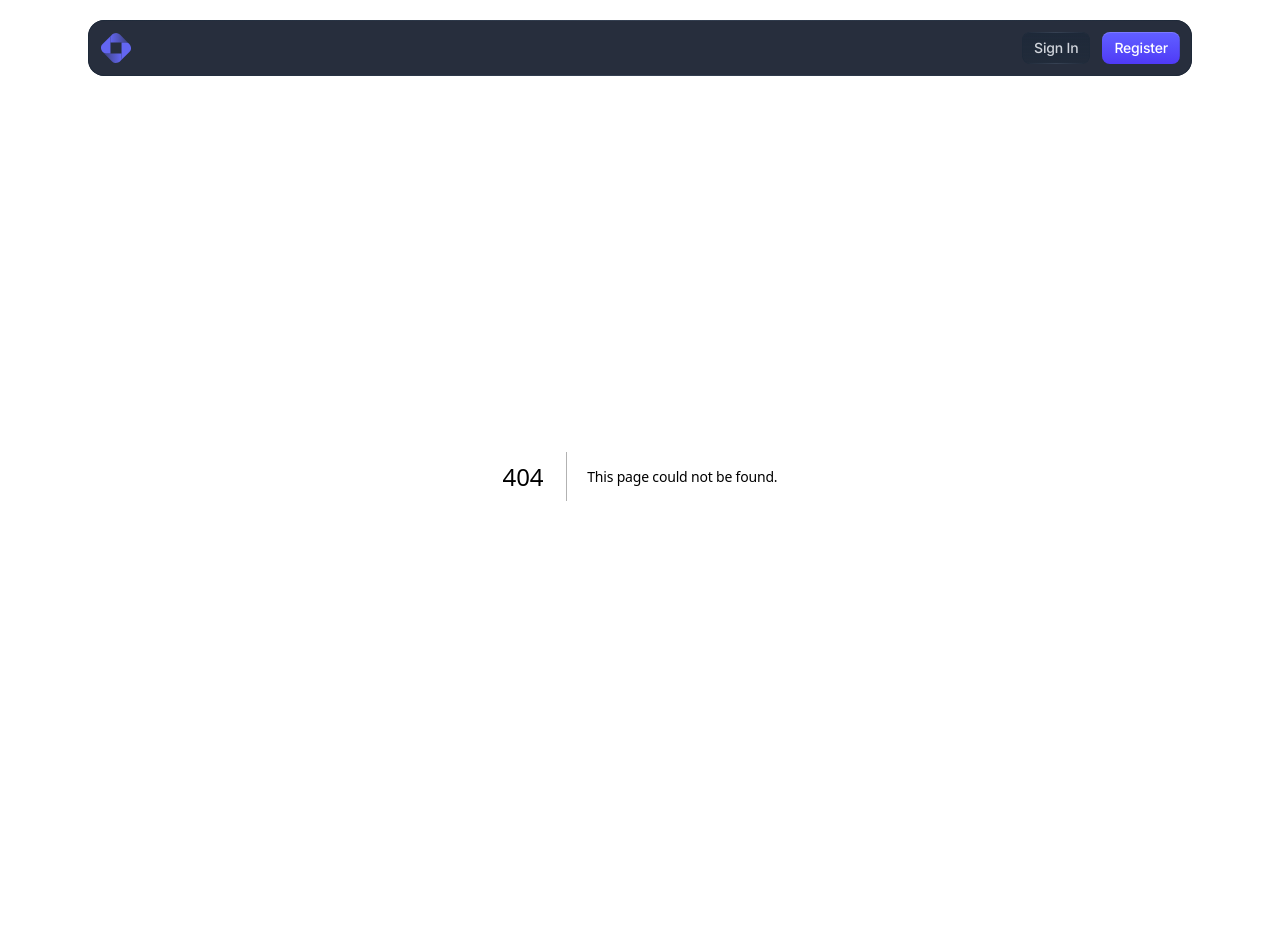
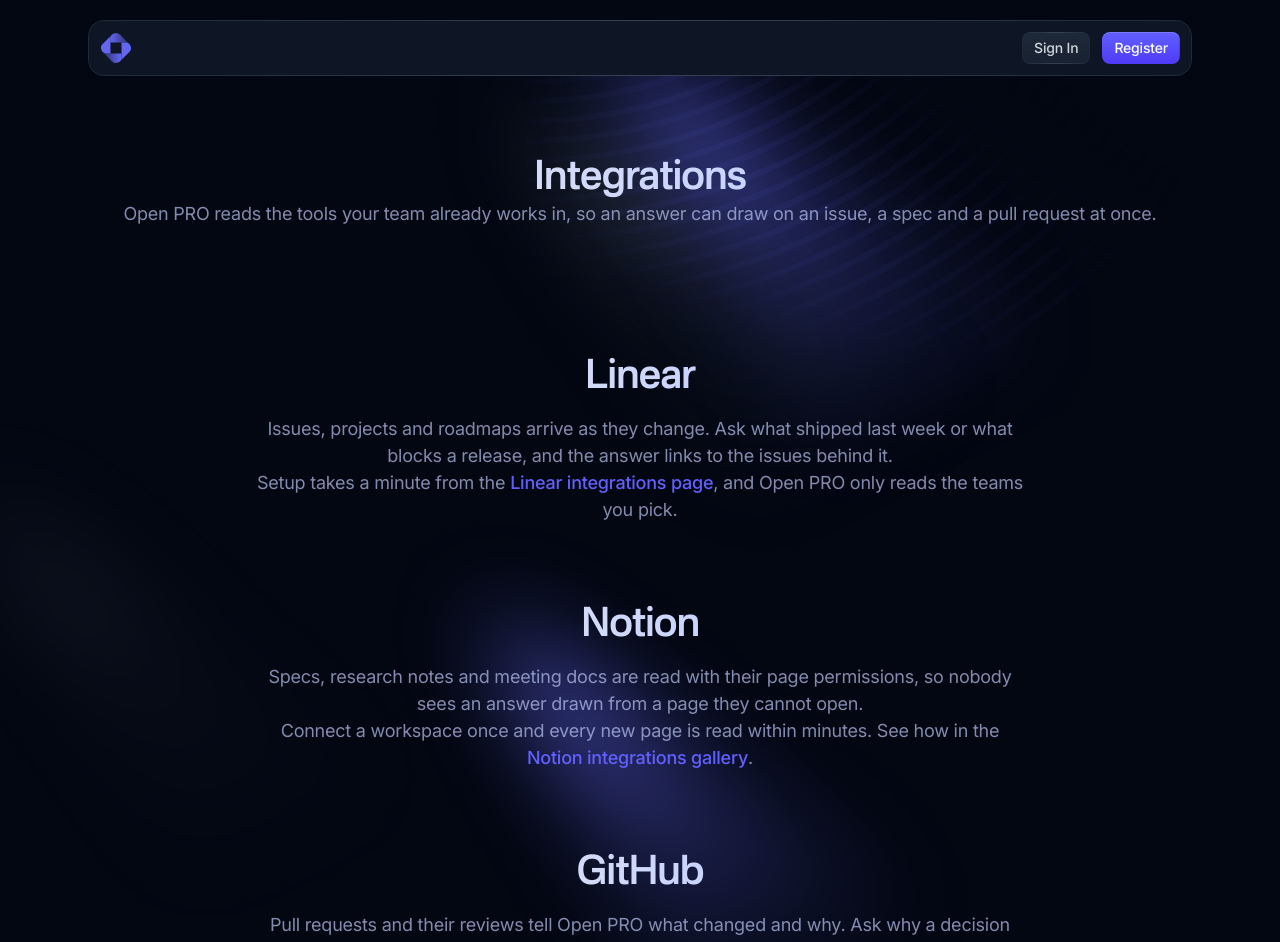
Before and after one commit to Nerai-Labs/rp-site-next, a Next.js app: page /rp-site-next/integrations in a window 1280 px wide. Before the commit this address had no page. Shown: the top 942 px of the page. Before the commit the page ends 876 px from the top, so only its background shows below. Built offline with nearby package versions, Linux system fonts and the light colour scheme.

Commit message:
Website autopilot: new page https://nerai-labs.github.io/rp-site-next/integrations/

```diff
--- /dev/null
+++ b/app/(auth)/integrations/page.tsx
@@ -0,0 +1,41 @@
+export const metadata = {
+  title: "Integrations - Open PRO",
+  description: "Connect Linear, Notion and GitHub to Open PRO and get answers from every tool your team uses.",
+};
+
+
+export default function Integrations() {
+  return (
+    <section>
+      <div className="mx-auto max-w-6xl px-4 sm:px-6">
+        <div className="py-12 md:py-20">
+          <div className="pb-12 text-center">
+            <h1 className="animate-[gradient_6s_linear_infinite] bg-[linear-gradient(to_right,var(--color-gray-200),var(--color-indigo-200),var(--color-gray-50),var(--color-indigo-300),var(--color-gray-200))] bg-[length:200%_auto] bg-clip-text font-nacelle text-3xl font-semibold text-transparent md:text-4xl">Integrations</h1>
+            <p className="text-lg text-indigo-200/65">Open PRO reads the tools your team already works in, so an answer can draw on an issue, a spec and a pull request at once.</p>
+          </div>
+        </div>
+      </div>
+      <section>
+        <div className="mx-auto max-w-6xl px-4 sm:px-6">
+          <div className="pb-12 md:pb-20">
+            <div className="mx-auto max-w-3xl pb-12 text-center md:pb-20">
+              <h2 className="animate-[gradient_6s_linear_infinite] bg-[linear-gradient(to_right,var(--color-gray-200),var(--color-indigo-200),var(--color-gray-50),var(--color-indigo-300),var(--color-gray-200))] bg-[length:200%_auto] bg-clip-text pb-4 font-nacelle text-3xl font-semibold text-transparent md:text-4xl">Linear</h2>
+              <p className="text-lg text-indigo-200/65">Issues, projects and roadmaps arrive as they change. Ask what shipped last week or what blocks a release, and the answer links to the issues behind it.</p>
+              <p className="text-lg text-indigo-200/65">Setup takes a minute from the <a className="font-medium text-indigo-500" href="https://linear.app/integrations">Linear integrations page</a>, and Open PRO only reads the teams you pick.</p>
+            </div>
+            <div className="mx-auto max-w-3xl pb-12 text-center md:pb-20">
+              <h2 className="animate-[gradient_6s_linear_infinite] bg-[linear-gradient(to_right,var(--color-gray-200),var(--color-indigo-200),var(--color-gray-50),var(--color-indigo-300),var(--color-gray-200))] bg-[length:200%_auto] bg-clip-text pb-4 font-nacelle text-3xl font-semibold text-transparent md:text-4xl">Notion</h2>
+              <p className="text-lg text-indigo-200/65">Specs, research notes and meeting docs are read with their page permissions, so nobody sees an answer drawn from a page they cannot open.</p>
+              <p className="text-lg text-indigo-200/65">Connect a workspace once and every new page is read within minutes. See how in the <a className="font-medium text-indigo-500" href="https://www.notion.com/integrations">Notion integrations gallery</a>.</p>
+            </div>
+            <div className="mx-auto max-w-3xl pb-12 text-center md:pb-20">
+              <h2 className="animate-[gradient_6s_linear_infinite] bg-[linear-gradient(to_right,var(--color-gray-200),var(--color-indigo-200),var(--color-gray-50),var(--color-indigo-300),var(--color-gray-200))] bg-[length:200%_auto] bg-clip-text pb-4 font-nacelle text-3xl font-semibold text-transparent md:text-4xl">GitHub</h2>
+              <p className="text-lg text-indigo-200/65">Pull requests and their reviews tell Open PRO what changed and why. Ask why a decision was made and get the pull request that made it.</p>
+              <p className="text-lg text-indigo-200/65">Install the app on the repositories you choose from <a className="font-medium text-indigo-500" href="https://github.com/marketplace">GitHub Marketplace</a>; nothing is written back to your code.</p>
+            </div>
+          </div>
+        </div>
+      </section>
+    </section>
+  );
+}
```
